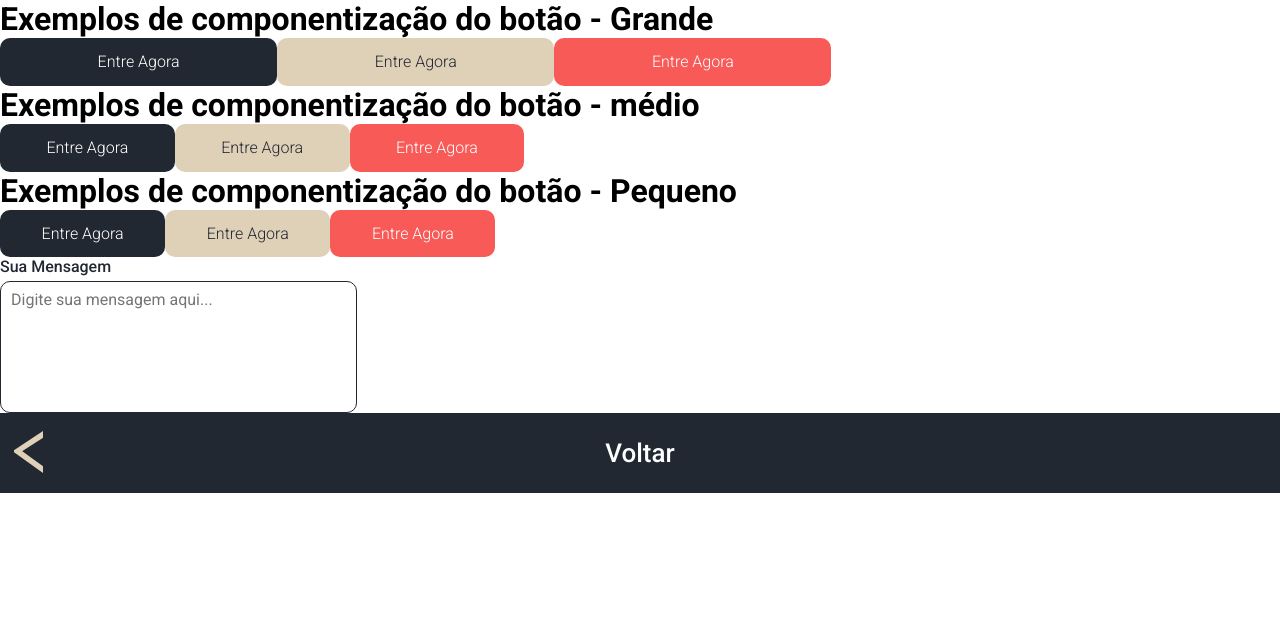
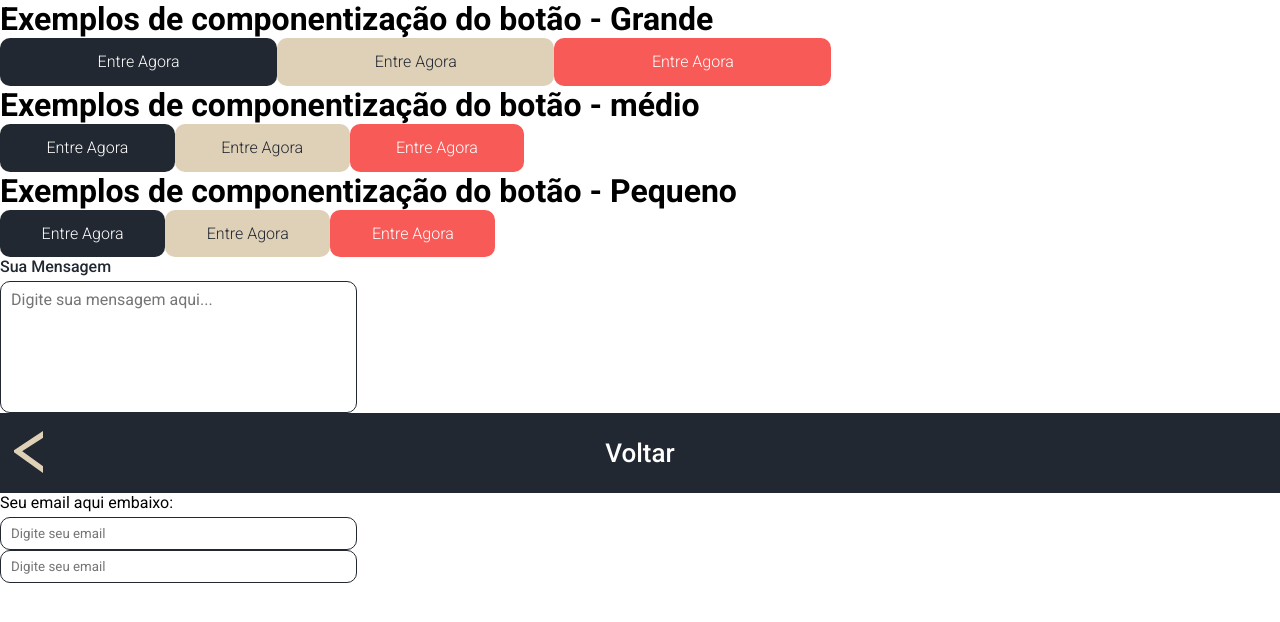
Before and after one commit to joaogabriell126/PFE_25.2_8002_V, a React (Vite) app: page / in a window 1280 px wide. Shown: the top 622 px of the page. Built offline with nearby package versions, Linux system fonts and the light colour scheme.

Commit message:
feat: Criação do componente - input

```diff
--- a/src/App.jsx
+++ b/src/App.jsx
@@ -2,10 +2,12 @@ import Button from './components/ui/Button/Button.jsx';
 import Modal from './components/ui/Modal/Modal.jsx';
 import Textarea from './components/ui/Textarea/Textarea.jsx';
 import PageHeader from './components/Layout/PageHeader/PageHeader.jsx';
+import Input from './components/ui/Input/Input.jsx';
 
   function App() {
     return (
       <div>
+        {/* Aqui estou colocando todoooos os componentes feito para deixar de exemplo */}
         <h1>Exemplos de componentização do botão - Grande</h1>
         <Button variant="primary">Entre Agora</Button>
         <Button variant="alternative">Entre Agora</Button>
@@ -32,6 +34,10 @@ import PageHeader from './components/Layout/PageHeader/PageHeader.jsx';
         />
 
         <PageHeader title='Voltar'></PageHeader>
+
+        <Input  label='Seu email aqui embaixo:' type="mail" placeholder='Digite seu email' id='email' />
+        {/* quando não passado o atributo label, ele nao irá renderiza-lo na páginas */}
+        <Input type="mail" placeholder='Digite seu email' id='email' />
       </div>
     );
   }
--- a/src/components/ui/Input/Input.jsx
+++ b/src/components/ui/Input/Input.jsx
@@ -0,0 +1,10 @@
+import styles from './Input.module.scss'
+
+export default function Input ({label, name, placeholder, type = 'text'}){
+    return(
+        <div className={styles['input-box']}>
+            {label && ( <label htmlFor={name} className={styles['input-box__label']}>{label}</label>   )}
+            <input id={name} name={name} type={type} placeholder={placeholder} className={styles['input-box__input']}></input>
+        </div>
+    )
+}
--- a/src/components/ui/Input/Input.module.scss
+++ b/src/components/ui/Input/Input.module.scss
@@ -0,0 +1,18 @@
+@import "../../../styles/variables";
+
+.input-box{
+    display: flex;
+    gap: 5px;
+    flex-direction: column;
+
+    &__label{
+        font-size: $font-size-body;
+    }
+
+    &__input{
+            padding: $padding-inputs;
+            width: 22.3rem;
+            border: 1px solid $border-color;
+            border-radius: $border-radius-base;
+    }
+}
--- a/src/components/ui/Textarea/Textarea.module.scss
+++ b/src/components/ui/Textarea/Textarea.module.scss
@@ -1,13 +1,11 @@
 @import "../../../styles/variables";
 
-/* Bloco BEM */
 .textarea {
     display: flex;
     flex-direction: column;
     gap: 5px;
     min-width: 22.3rem;
 
-    /* Modificador BEM: aplicado quando há um erro */
     &.textarea--error {
 
         // Quando o grupo tem a classe de erro, o label e a borda do input ficam vermelhos
@@ -21,14 +19,12 @@
     }
 }
 
-/* Elemento BEM */
 .textarea__label {
     font-weight: $font-weight-medium;
     font-size: $font-size-body;
     color: $text-color-primary;
 }
 
-/* Elemento BEM */
 .textarea__input {
     width: 22.3rem; //deixar como min-width futuramente
     padding: $padding-inputs;
@@ -38,7 +34,6 @@
     font-size: $font-size-body;
 }
 
-/* Elemento BEM */
 .textarea__error {
     color: $cor-vermelha;
     font-size: $font-size-body;
```
Also changed, not shown: src/assets/imgs/congratulations.png (added).
